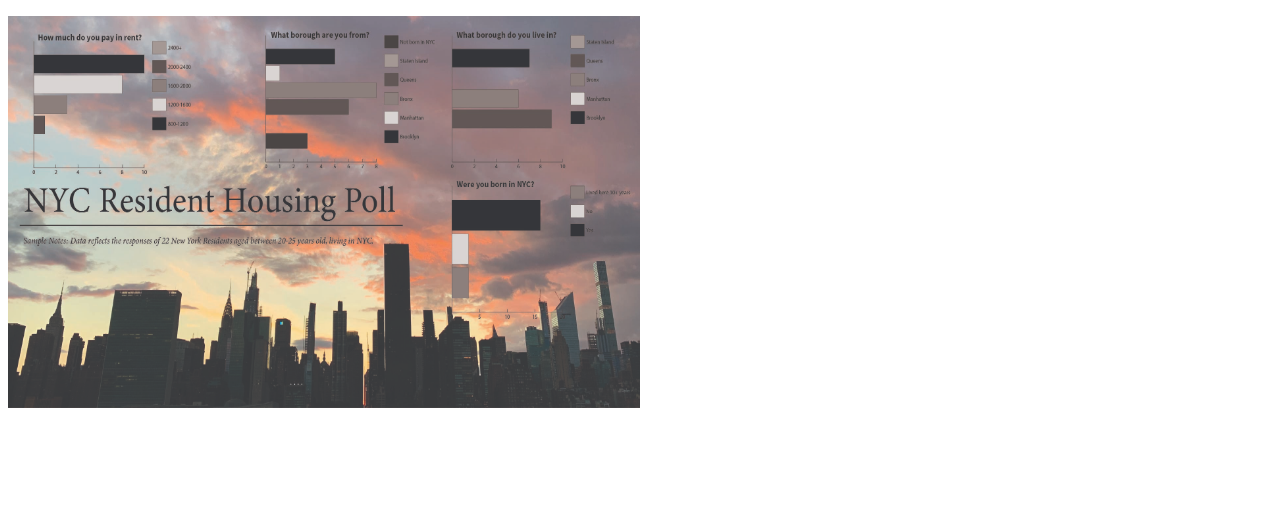
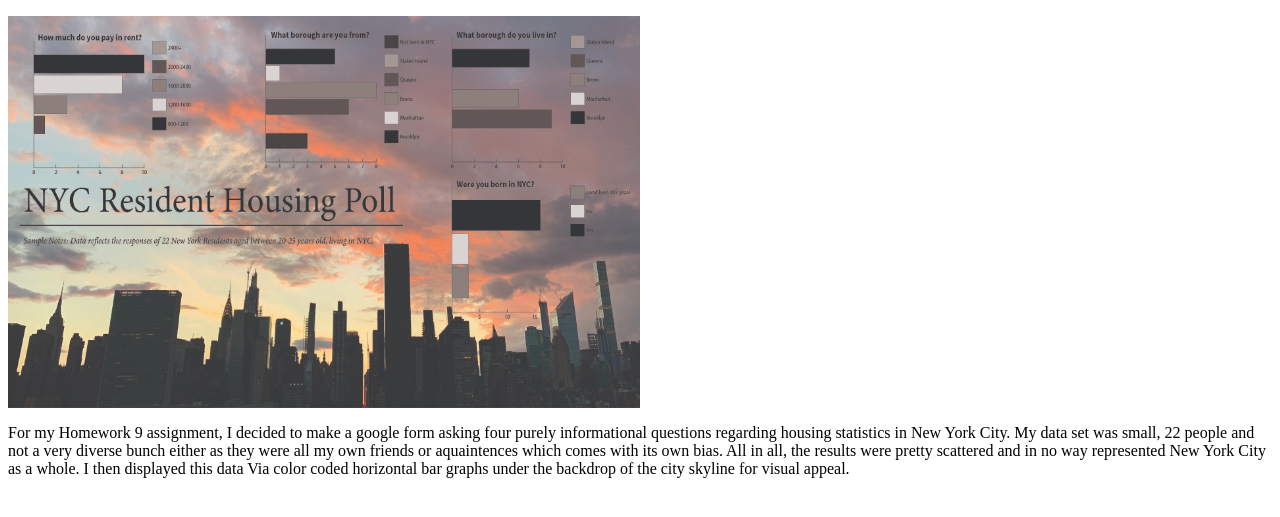
Before and after one commit to kaiwinston/Homework-9, a plain HTML site: page index.html in a window 1280 px wide. Shown: the part 91-608 px from the top of the page. Drawn offline with Linux system fonts and the light colour scheme.

Commit message:
Update index.html

```diff
--- a/index.html
+++ b/index.html
@@ -8,6 +8,8 @@
 <h3>Image 1</h3>
 <img src="Untitled-2.jpg" width="50%" height="50%"
 </body>
+<p>For my Homework 9 assignment, I decided to make a google form asking four purely informational questions regarding housing statistics in New York City. My data set was small, 22 people and not a very diverse bunch either as they were all my own friends or aquaintences which comes with its own bias. All in all, the results were pretty scattered and in no way represented New York City as a whole. I then displayed this data Via color coded horizontal bar graphs under the backdrop of the city skyline for visual appeal.
+</p>
 </body>
 </head>
 </head>
```
